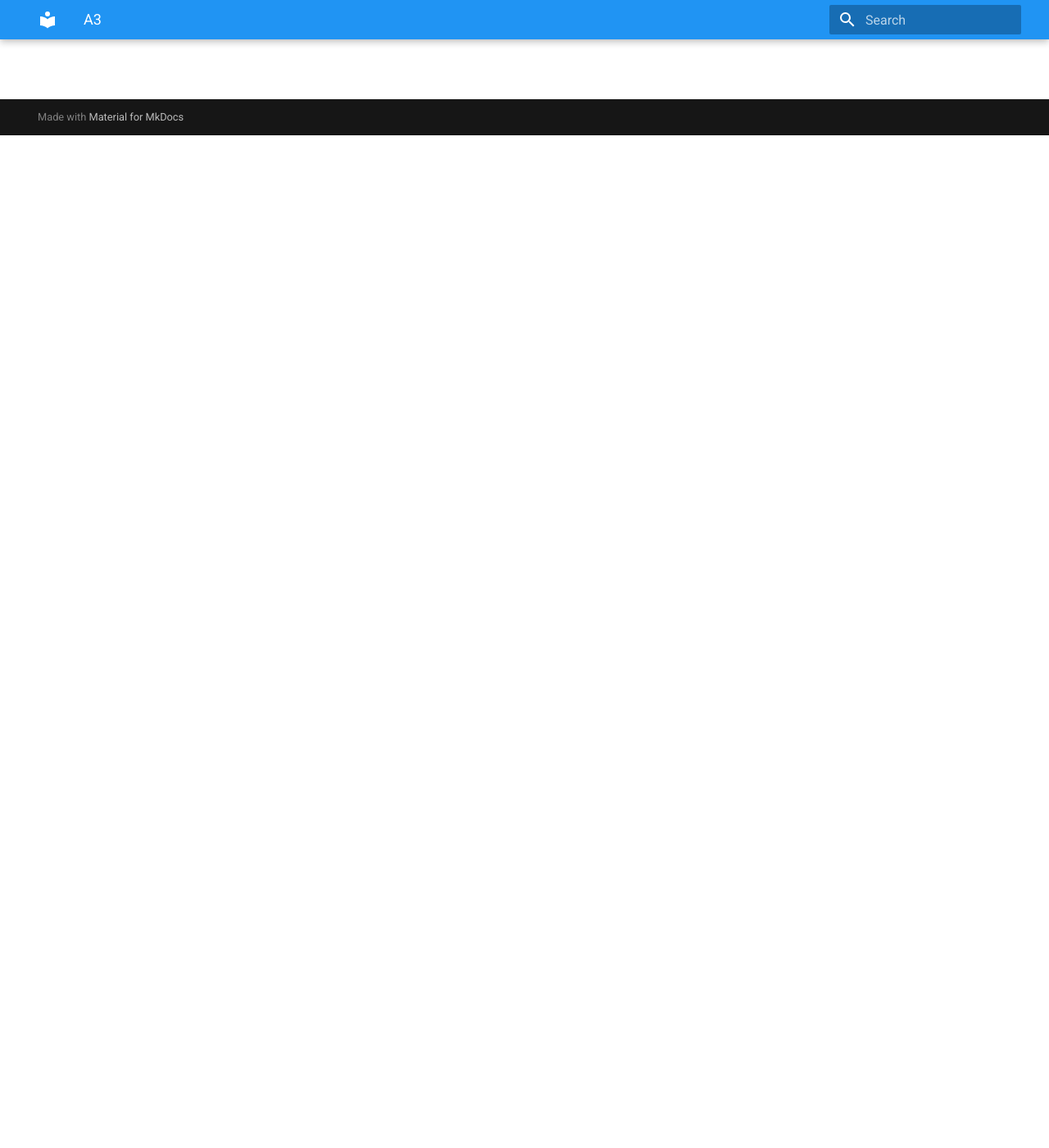
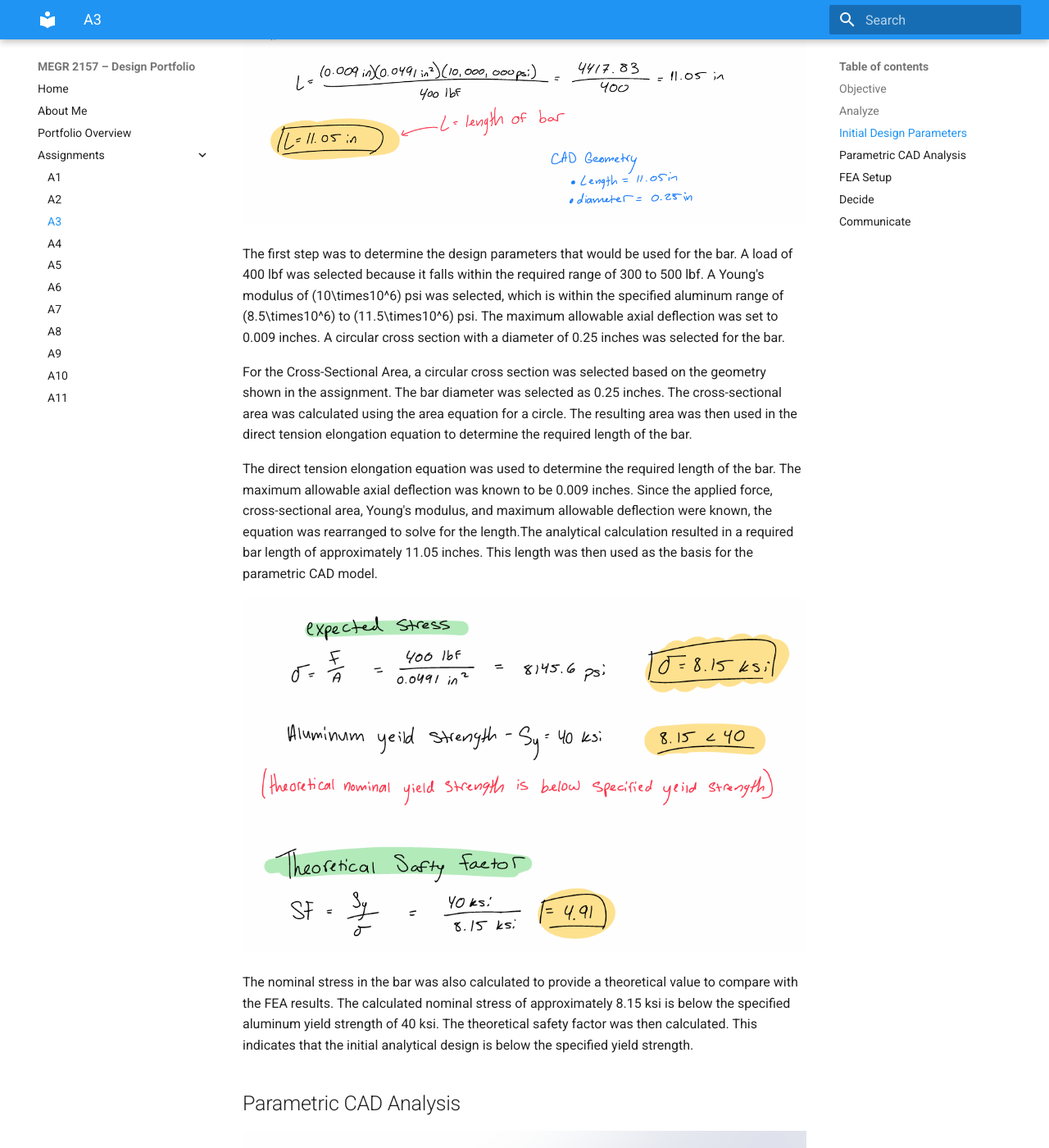
Before and after one commit to rsmith367-ux/design-projects-portfolio, an MkDocs documentation site: the page built from docs/assignments/A03/index.md, in a window 1280 px wide and 1400 px high, scrolled down 1235 px. Shown: the whole window at 82% size. Built offline with MkDocs 1.6.1 and Material for MkDocs 9.7.7, drawn with Linux system fonts in a browser that asks for light colours; some of the changed text lies outside the part shown.

Commit message:
Enhance documentation for aluminum bar design assignment
Added detailed sections on initial design parameters, parametric CAD analysis, and FEA setup for the aluminum bar assignment.

```diff
--- a/docs/assignments/A03/index.md
+++ b/docs/assignments/A03/index.md
@@ -6,13 +6,36 @@ The purpose of this assignment is to design an aluminum bar subjected to direct
 
 ## Analyze
 
-Initial Design Parameters
+## Initial Design Parameters
+
+![Bar Design](work1.png)
 
 The first step was to determine the design parameters that would be used for the bar. A load of 400 lbf was selected because it falls within the required range of 300 to 500 lbf. A Young's modulus of \(10\times10^6\) psi was selected, which is within the specified aluminum range of \(8.5\times10^6\) to \(11.5\times10^6\) psi. The maximum allowable axial deflection was set to 0.009 inches. A circular cross section with a diameter of 0.25 inches was selected for the bar.
 
+For the Cross-Sectional Area, a circular cross section was selected based on the geometry shown in the assignment. The bar diameter was selected as 0.25 inches. The cross-sectional area was calculated using the area equation for a circle. The resulting area was then used in the direct tension elongation equation to determine the required length of the bar.
 
+The direct tension elongation equation was used to determine the required length of the bar. The maximum allowable axial deflection was known to be 0.009 inches. Since the applied force, cross-sectional area, Young's modulus, and maximum allowable deflection were known, the equation was rearranged to solve for the length.The analytical calculation resulted in a required bar length of approximately 11.05 inches. This length was then used as the basis for the parametric CAD model.
+
+![Bar Design](work2.png)
+
+The nominal stress in the bar was also calculated to provide a theoretical value to compare with the FEA results. The calculated nominal stress of approximately 8.15 ksi is below the specified aluminum yield strength of 40 ksi. The theoretical safety factor was then calculated. This indicates that the initial analytical design is below the specified yield strength.
+
+## Parametric CAD Analysis
+
+![CAD](barWrightdiameter.png)
+
+The calculated design parameters were then incorporated into the CAD model using parametric equations. The force, Young's modulus, maximum allowable deflection, diameter, cross-sectional area, and length were defined as parameters. The cross-sectional area was calculated from the diameter, while the length was calculated using the axial deflection equation. Linking these values together allows the model to automatically update when a design parameter is changed. The final analytical geometry was a circular bar with a diameter of 0.25 inches and a calculated length of approximately 11.05 inches.
+
+## FEA Setup
+
+![Mesh](mesh.png)
+
+The completed CAD model was then prepared for finite element analysis. The left end of the bar was fixed to represent the support shown in the assignment, while a 400 lbf tensile load was applied to the opposite end in the axial direction. The aluminum material was assigned using the selected Young's modulus of \(10\times10^6\) psi. A mesh was then generated over the model before running the simulation.
 
 ## Decide
 
 
+
+
+
 ## Communicate
```
